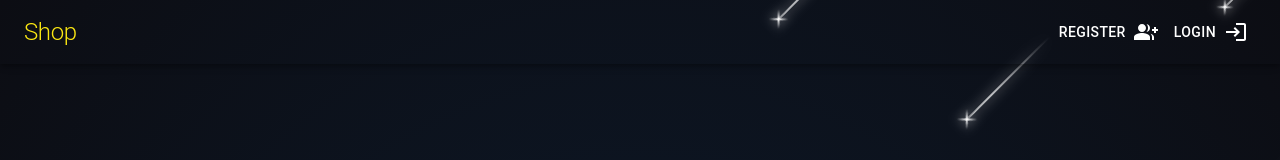
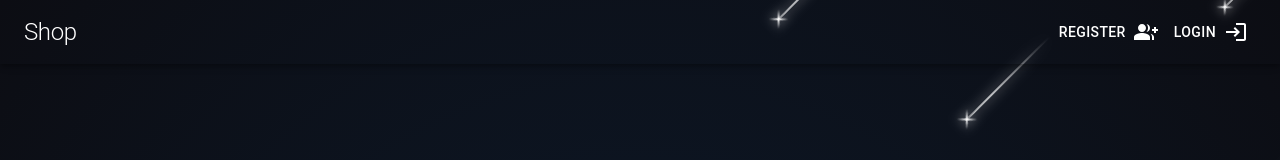
Before and after one commit to AliaksandrBazylchyk/GamesShop.Web, a React (Create React App) app in the folder games-shop/: page / in a window 1280 px wide. Shown: the top 160 px of the page. Built offline with nearby package versions, Linux system fonts and the light colour scheme.

Commit message:
Configured routes for header

```diff
--- a/games-shop/src/components/Header/index.tsx
+++ b/games-shop/src/components/Header/index.tsx
@@ -1,24 +1,62 @@
 import React from 'react'
 
-import { AppBar, Button, Toolbar, Typography } from '@mui/material'
+import { Link } from 'react-router-dom'
+
+import {
+    AppBar,
+    Box,
+    Button,
+    Toolbar,
+    Typography,
+    useTheme,
+} from '@mui/material'
 import LoginIcon from '@mui/icons-material/Login'
 import GroupAddIcon from '@mui/icons-material/GroupAdd'
 
 const Header: React.FC = () => {
+    const theme = useTheme()
+
     return (
         <AppBar>
             <Toolbar>
-                <Typography variant="h1" component="div" sx={{ flexGrow: 1 }}>
+                <Typography
+                    variant="h1"
+                    component="div"
+                    sx={{ flexGrow: 1, textDecoration: 'none' }}
+                >
+                    <Link
+                        to="/"
+                        style={{
+                            textDecoration: 'none',
+                            color: theme.palette.text.primary,
+                        }}
+                    >
                         Shop
+                    </Link>
                 </Typography>
+
+                <Link
+                    to="/register"
+                    style={{
+                        textDecoration: 'none',
+                    }}
+                >
                     <Button>
                         Register
                         <GroupAddIcon sx={{ marginLeft: 1 }} />
                     </Button>
+                </Link>
+                <Link
+                    to="/login"
+                    style={{
+                        textDecoration: 'none',
+                    }}
+                >
                     <Button>
                         Login
                         <LoginIcon sx={{ marginLeft: 1 }} />
                     </Button>
+                </Link>
             </Toolbar>
         </AppBar>
     )
```
Lines whose indentation alone changed are shown as unchanged.
